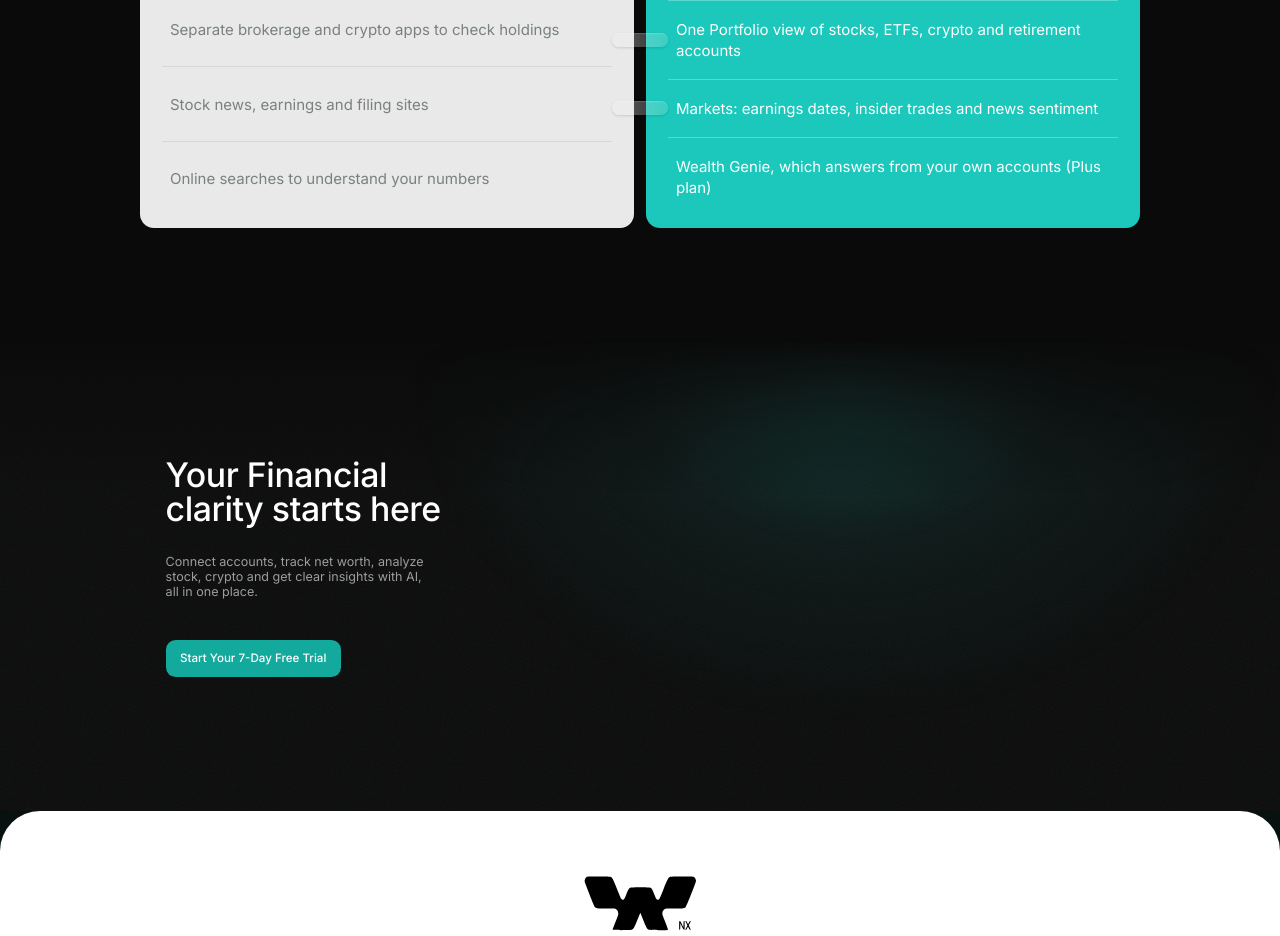
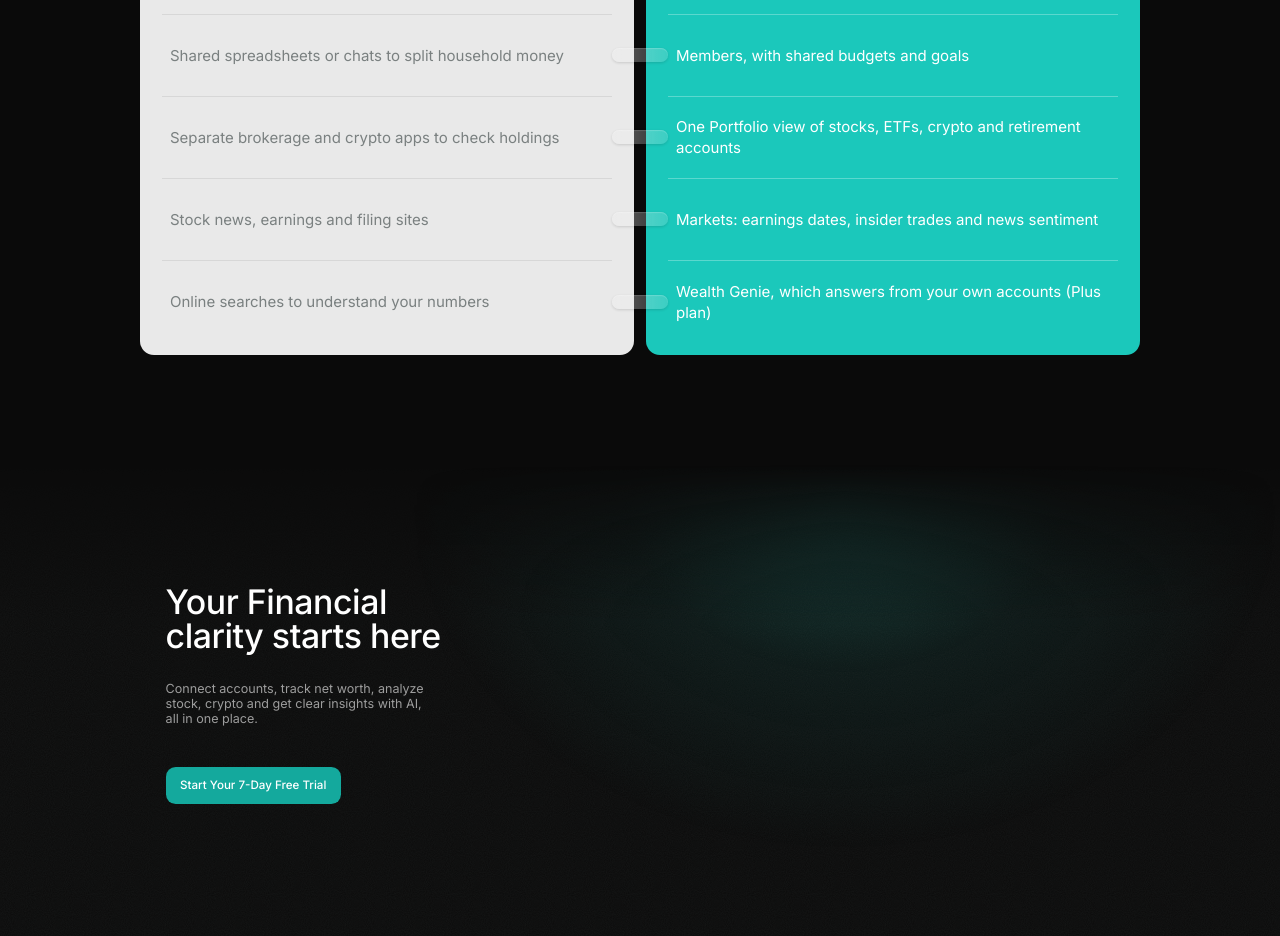
Before and after one commit to ahsansiddiqui-113/wealthnx, a Next.js app: page /features in a window 1280 px wide. Shown: the part 2520-3456 px from the top of the page. Built offline with nearby package versions, Linux system fonts and the light colour scheme.

Commit message:
Update SiteFooter logo and adjust styles for improved responsiveness; enhance FeaturesCompare layout for better alignment

```diff
--- a/app/components/SiteFooter.css
+++ b/app/components/SiteFooter.css
@@ -179,3 +179,7 @@
   .sf-footer__columns a { padding: 6px 0; line-height: 1.3; }
   .sf-footer__contact span { margin-top: 4px; line-height: 1.4; }
 }
+
+/* Same logo as the top bar (black, no invert). */
+.sf-footer .sf-footer__logo { width: 138px; height: auto; filter: none; margin-bottom: 18px; }
+@media (max-width: 700px) { .sf-footer .sf-footer__logo { width: 150px; height: auto; } }
--- a/app/components/SiteFooter.jsx
+++ b/app/components/SiteFooter.jsx
@@ -53,7 +53,7 @@ const CALCULATOR_LINKS = [
 export default function SiteFooter() {
   return (
     <footer className="sf-footer">
-      <img className="sf-footer__logo" src="/assets/logo.svg" alt="WealthNX" width="120" height="56" />
+      <img className="sf-footer__logo" src="/assets/logo-nav.webp" alt="WealthNX" width="138" height="51" />
       <h2 className="sf-footer__title">Know <em>where</em> you stand</h2>
 
       <div className="sf-footer__columns">
--- a/src/page-components/FeatureDetailTemplate.jsx
+++ b/src/page-components/FeatureDetailTemplate.jsx
@@ -31,6 +31,7 @@ const CMP_BEFORE = [
   'A budget app to track spending',
   'Bill reminders or a calendar',
   'A spreadsheet for your net worth',
+  'Shared spreadsheets or chats to split household money',
   'Separate brokerage and crypto apps to check holdings',
   'Stock news, earnings and filing sites',
   'Online searches to understand your numbers',
--- a/src/page-components/FeaturesCompare.css
+++ b/src/page-components/FeaturesCompare.css
@@ -13,7 +13,7 @@
 .fdt-cmp__col.is-with li { border-bottom-color: rgba(255, 255, 255, .28); position: relative; }
 .fdt-cmp__col li:last-child { border-bottom: 0; }
 /* frosted pills straddling the gap, one per aligned row (rows 1-6; the 7th has no partner) */
-.fdt-cmp__col.is-with li:nth-child(-n+6)::before {
+.fdt-cmp__col.is-with li::before {
   content: ''; position: absolute; z-index: 2; top: 50%; left: -56px; width: 56px; height: 14px; margin-top: -7px; border-radius: 99px;
   background: linear-gradient(90deg, rgba(240, 240, 240, .85), rgba(240, 240, 240, .35));
   box-shadow: inset 0 1px 1px rgba(255, 255, 255, .55), 0 1px 3px rgba(0, 0, 0, .3); pointer-events: none;
@@ -28,7 +28,7 @@
 
 /* Board review: regular weight, left-aligned, softer middle pills. */
 .fdt-cmp__col.is-with li { color: #fff; font-weight: 400; }
-.fdt-cmp__col.is-with li:nth-child(-n+6)::before { opacity: .45; }
+.fdt-cmp__col.is-with li::before { opacity: .45; }
 
 /* Phones: heading 30px. */
 @media (max-width: 700px) {
@@ -37,3 +37,9 @@
 @media (max-width: 700px) {
   body .feature-detail-template.fdt-features .fdt-cmp .fdt-cmp__col h3 { font-size: 30px !important; line-height: 1.15; margin-bottom: 18px; }
 }
+
+/* Desktop: seven equal rows in both columns so every left item lines up with its partner (and its pill). */
+@media (min-width: 701px) {
+  .fdt-cmp__col ul { display: grid; grid-template-rows: repeat(7, minmax(82px, 1fr)); }
+  .fdt-cmp__col li { box-sizing: border-box; }
+}
```
